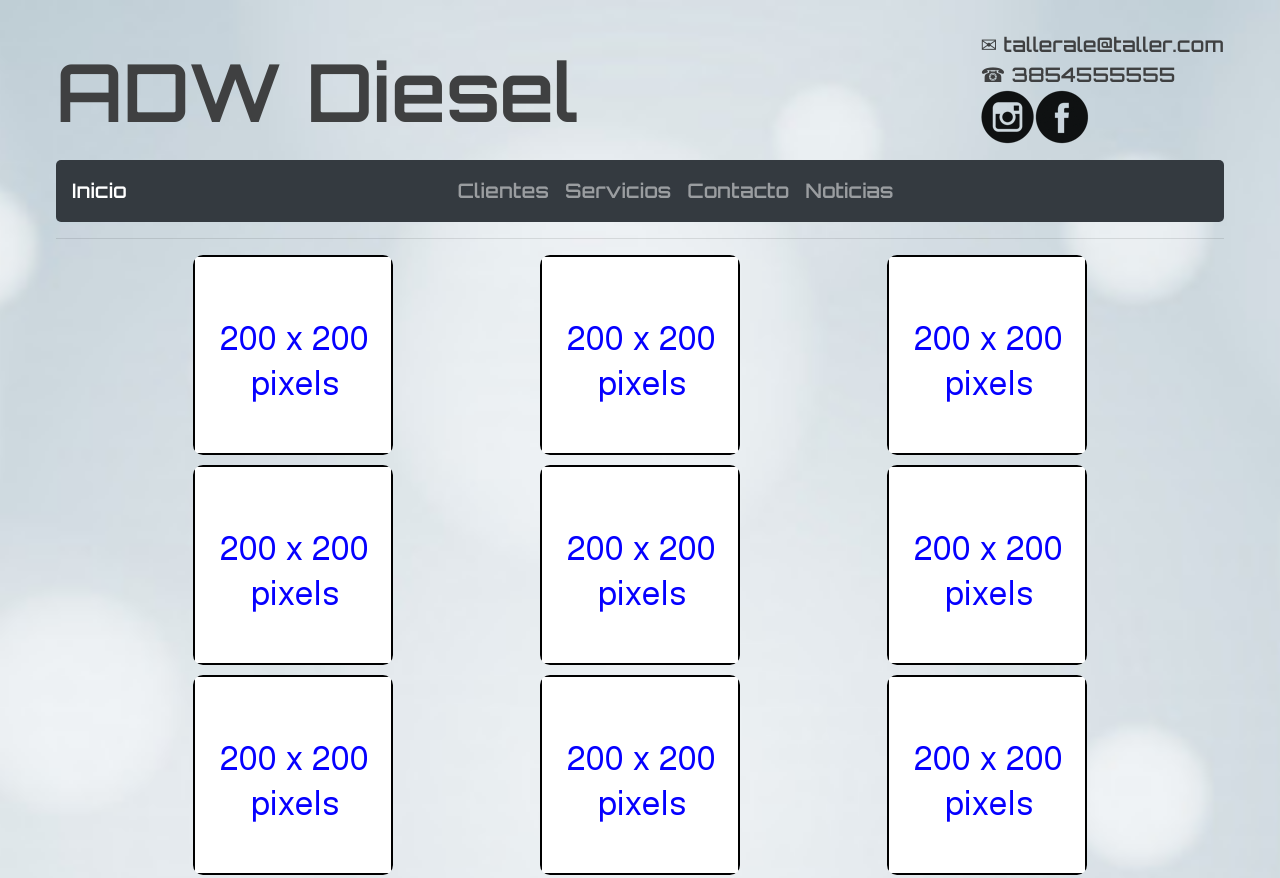
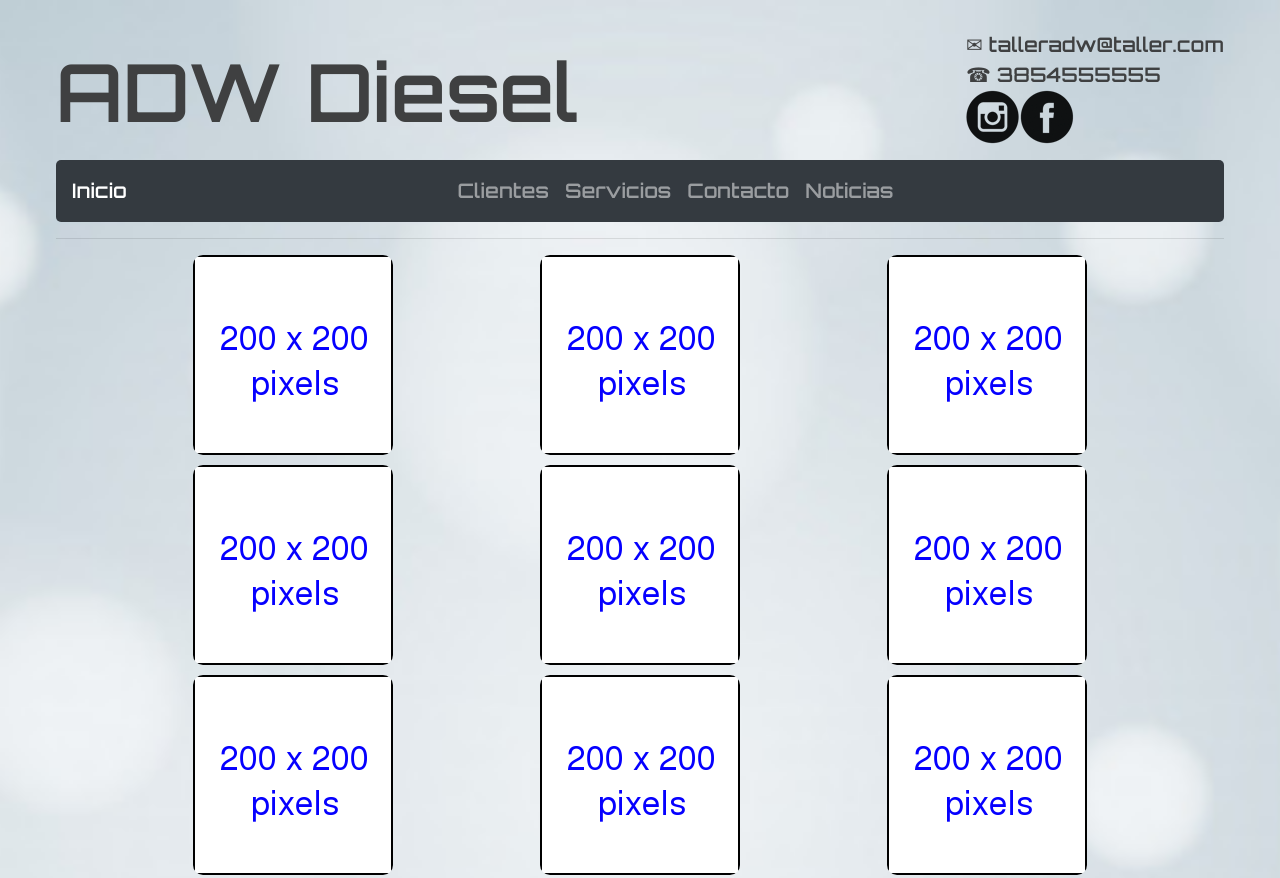
Before and after one commit to MartinAmura/paginaale, a website: page clientes.html in a window 1280 px wide. Shown: the top 878 px of the page. Drawn offline with nearby package versions, Linux system fonts and the light colour scheme.

Commit message:
corregi mail

```diff
--- a/clientes.html
+++ b/clientes.html
@@ -15,7 +15,7 @@
 		<div class="encabezado">
 			<h1>ADW Diesel</h1>
 			<ul class="redes">
-				<li>✉ <a href="contacto.html">tallerale@taller.com</a></li>
+				<li>✉ <a href="contacto.html">talleradw@taller.com</a></li>
 				<li>☎ 3854555555</li>
 				<li><a href="instagram.com"><img src="./assets/i.png"></a><a href="facebook.com"><img src="./assets/f.png"></a></li>
 			</ul>
```
Also changed, not shown: contacto.html (+1 -1 lines), index.html (+1 -1 lines), noticias.html (+1 -1 lines), servicios.html (+1 -1 lines).
